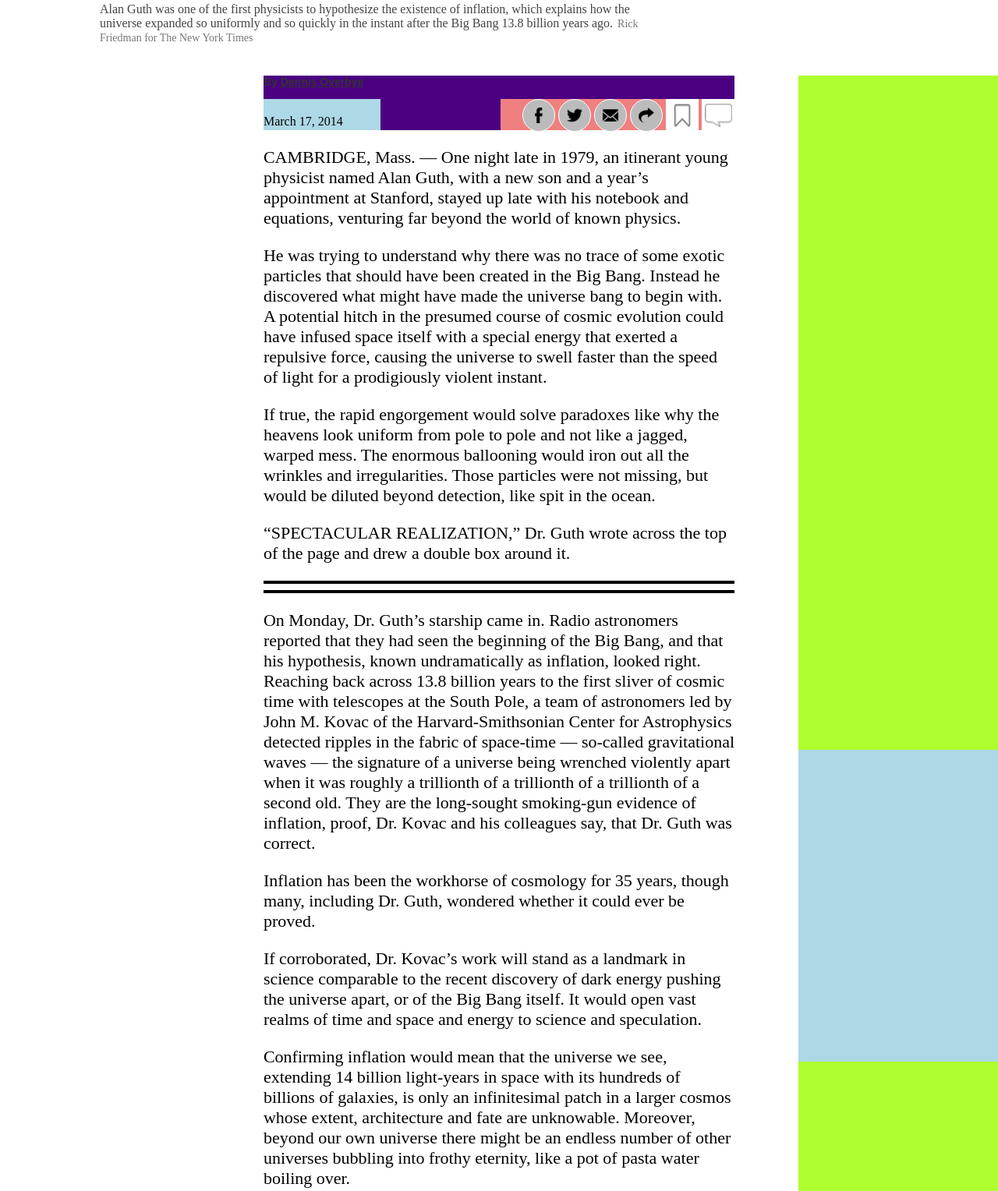
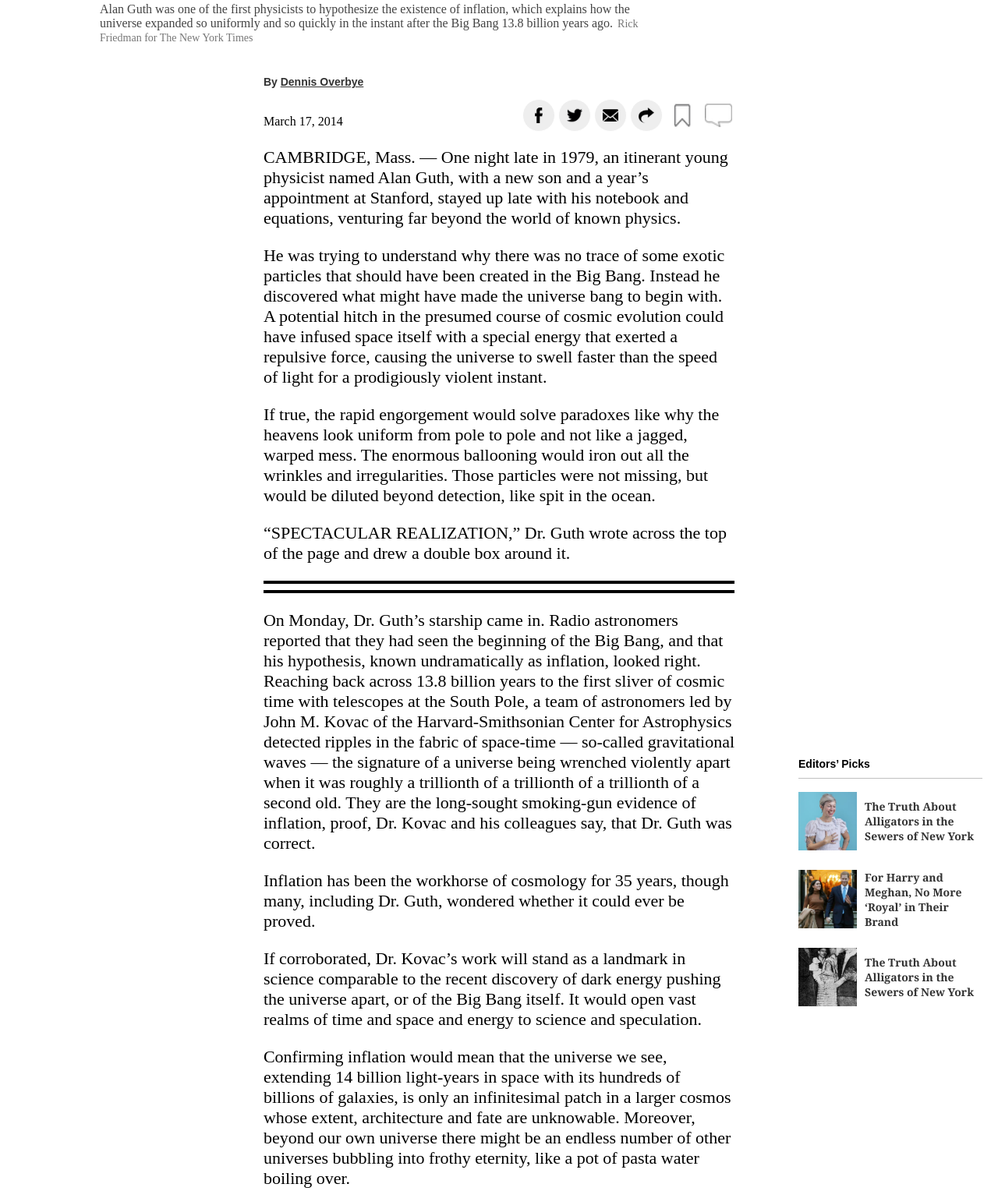
Before and after one commit to ioanniskousis/positioning, a plain HTML site: page index.html in a window 1280 px wide. Shown: the part 779-2307 px from the top of the page at 78% size. Drawn offline with Linux system fonts and the light colour scheme.

Commit message:
Added Editors' Picks elements

```diff
--- a/index.html
+++ b/index.html
@@ -21,7 +21,7 @@
                 <h1 class="topHeader"><i>Space Ripples Reveal<br>Big Bang’s Smoking Gun</i></h1>
             </div>
             <div class="cosmosContainer">
-                <img src="resources/images/18cosmos-jumbo.jpg" alt="18cosmos-jumbo.jpg" class="cosmos">
+                <img src="resources/articleImages/18cosmos-jumbo.jpg" alt="18cosmos-jumbo.jpg" class="cosmos">
                 <div class="caption">
                     Alan Guth was one of the first physicists to hypothesize the existence of inflation, which explains how the universe expanded so uniformly and so quickly in the instant after the Big Bang 13.8 billion years ago.<span>Rick Friedman for The New York Times</span>
                 </div>
@@ -94,6 +94,22 @@
             </div>
             <aside class="editorsPick">
                <div class="editorsPickContent">
+                    <div class="editorsPickHeader">
+                        <span>Editors’ Picks</span>
+                    </div>
+                    <div class="editorsPickStory">
+                        <img src="resources/articleImages/21LIKEABOSS-matthews-square640-v2.jpg" alt="21LIKEABOSS-matthews-square640-v2.jpg">
+                        <p><a href="#">The Truth About Alligators in the Sewers of New York</a></p>
+                    </div>
+                    <div class="editorsPickStory">
+                        <img src="resources/articleImages/merlin_167112210_fe09b06a-1d0b-4e37-9006-119c085d62f5-square640.jpg" alt="merlin_167112210_fe09b06a-1d0b-4e37-9006-119c085d62f5-square640.jpg" >
+                        <p><a href="#">For Harry and Meghan, No More ‘Royal’ in Their Brand</a></p>
+                    </div>
+                    <div class="editorsPickStory">
+                        <img src="resources/articleImages/harlem-gator-thumbLarge.jpg" alt="harlem-gator-thumbLarge.jpg">
+                        <p><a href="#">The Truth About Alligators in the Sewers of New York</a></p>
+
+                    </div>
 
                </div>
             </aside>
--- a/resources/style.css
+++ b/resources/style.css
@@ -65,8 +65,8 @@ hr {
 .btn {
    border: 1px solid darkblue;
    margin-right: 7px;
-   padding: 8px 11px 8px 11px;
-   background-color: #026e7a;
+   padding: 10px 11px 12px 11px;
+   background-color: rgb(74, 121, 150);
    text-decoration: none;
    color: white;
    text-align: center;
@@ -76,6 +76,8 @@ hr {
    border-radius: 3px;
    float: right;
    margin-top: 4px;
+   box-sizing: border-box;
+   height: 75%;
 }
 
 .btn:hover{
@@ -159,7 +161,7 @@ hr {
 
 .articleHeader {
     height: 70px;
-    background-color: indigo;
+    /* background-color: indigo; */
 }
 
 .articleHeader p, a {
@@ -177,7 +179,7 @@ hr {
  }
 
  .articleHeaderBottomLeft {
-     background-color: lightblue;
+     /* background-color: lightblue; */
      float: left;
      height: 40px;
      width: 150px;
@@ -186,7 +188,7 @@ hr {
  }
 
  .articleHeaderBottomRight {
-     background-color: lightcoral;
+     /* background-color: lightcoral; */
      float: right;
      height: 40px;
      width: 300px;
@@ -218,28 +220,28 @@ hr {
     background-size: 10px 20px;
     border-radius: 50%;
     border: 1px solid white;
-    background-color: #bbb;
+    background-color: #eee;
 }
 .ttLi {
     background-image: url("images/twitter.png");
     background-size: 20px 20px;
     border-radius: 50%;
     border: 1px solid white;
-    background-color: #bbb;
+    background-color: #eee;
 }
 .mailLi {
     background-image: url("images/mail.png");
     background-size: 20px 16px;
     border-radius: 50%;
     border: 1px solid white;
-    background-color: #bbb;
+    background-color: #eee;
 }
 .retLi {
     background-image: url("images/return.png");
     background-size: 20px 20px;
     border-radius: 50%;
     border: 1px solid white;
-    background-color: #bbb;
+    background-color: #eee;
 }
 .saveL {
     background-image: url("images/save.png");
@@ -262,16 +264,51 @@ hr {
 
  .editorsPick {
     width: 20%;
-    background-color: greenyellow;
+    /* background-color: greenyellow; */
     display: flex;
+    padding-right: 20px;
+    box-sizing: border-box;
  }
 
  .editorsPickContent {
-     background-color: lightblue;
+     /* background-color: lightblue; */
      height: 400px;
      width: 100%;
      align-self: center;
  }
+.editorsPickHeader {
+    border-bottom: 1px solid silver;
+    font-size: 14px;
+    font-weight: bold;
+    font-family: Arial, Helvetica, sans-serif;
+    padding: 10px 0;
+}
+.editorsPickStory {
+    height: 90px;
+    margin-top: 10px;
+    /* background-color: gray; */
+    display: flex;
+    width: 100%;
+    align-items: center;
+}
+.editorsPickStory img {
+    width: 75px;
+}
+
+.editorsPickStory p {
+    display: inline-block;
+    margin: 0 10px;
+
+
+}
+.editorsPickStory p a {
+    font-size: 14px;
+    font-family: Cambria, Cochin, Georgia, Times, 'Times New Roman', serif;
+    text-decoration: none;
+}
+.editorsPickStory p:hover {
+    text-decoration: underline;
+}
 
  /* -----------GRID---------------*/
 
```
Also changed, not shown: resources/articleImages/18cosmos-jumbo.jpg (renamed from resources/images/18cosmos-jumbo.jpg), resources/articleImages/21LIKEABOSS-matthews-square640-v2.jpg (added), resources/articleImages/harlem-gator-thumbLarge.jpg (added), 2 other files.
